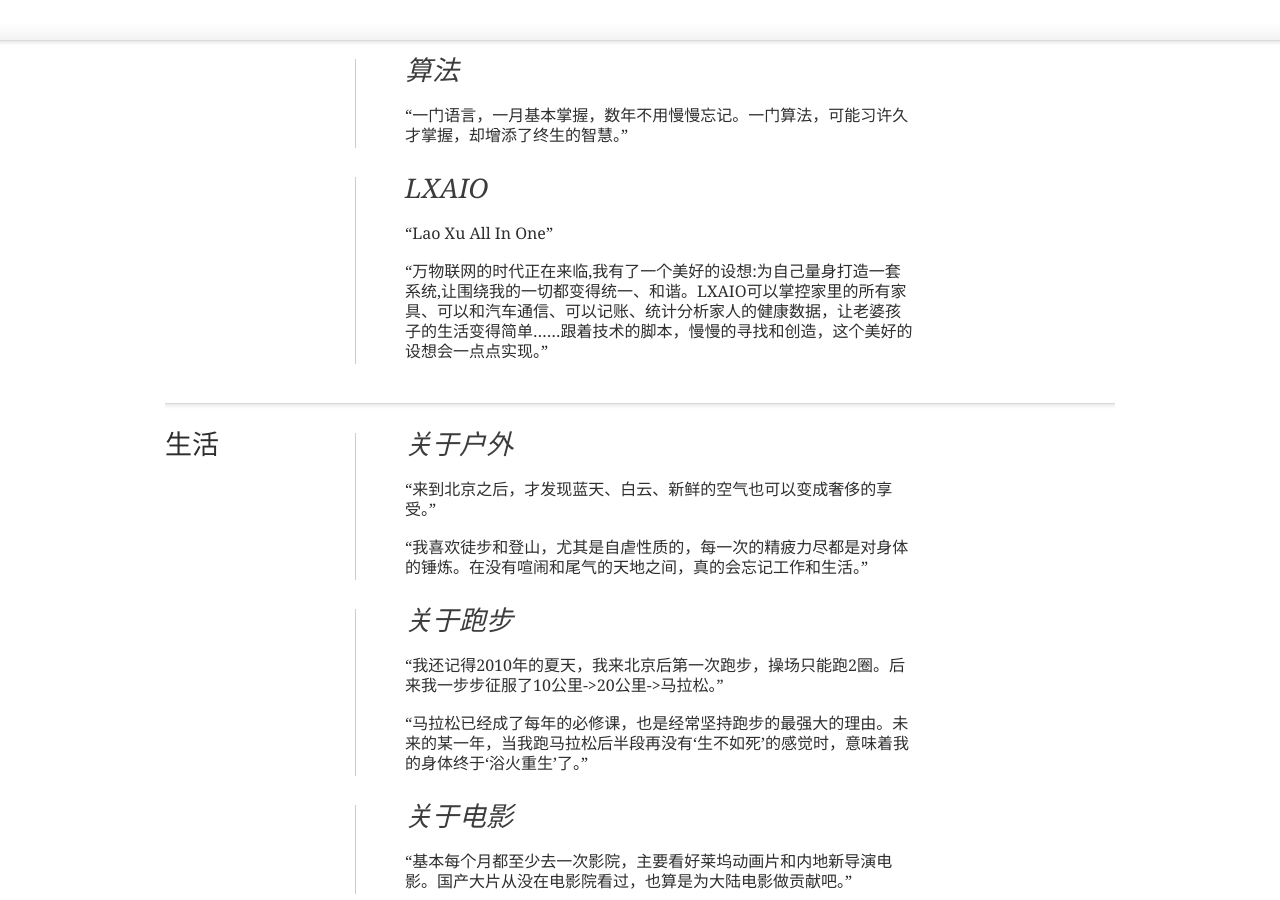
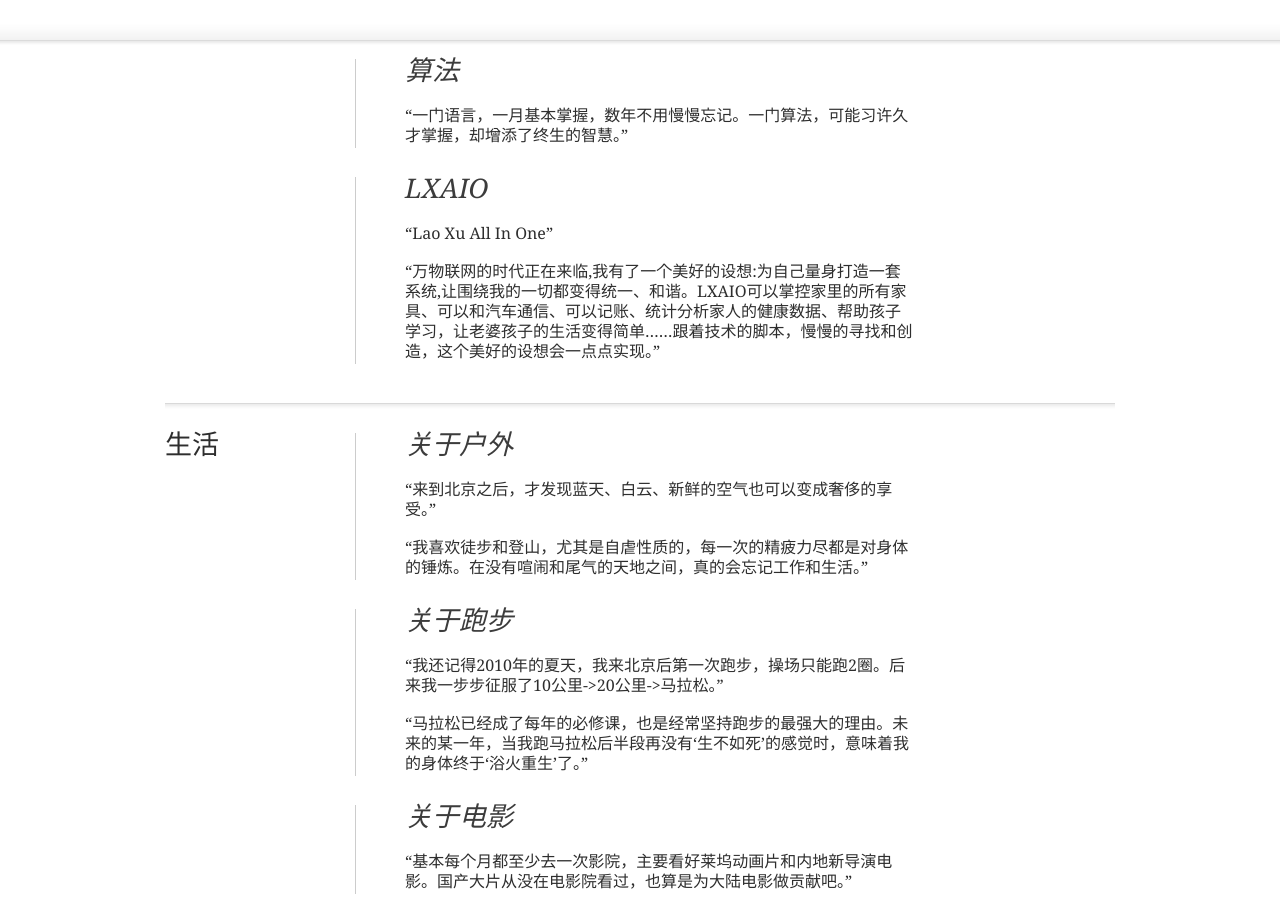
Before and after one commit to byrlx/byrlx.github.io, a Jekyll site: the page aboutme/index.html, which Jekyll copies as it is, in a window 1280 px wide and 900 px high, scrolled down 2065 px. Built offline with Jekyll 4.4.1, drawn with Linux system fonts in a browser that asks for light colours; nearby versions of some CDN libraries; Markdown is read by kramdown in place of the engine named in the settings.

Commit message:
“update”

```diff
--- a/aboutme/index.html
+++ b/aboutme/index.html
@@ -106,7 +106,7 @@
     <h3>LXAIO</h3>
     <div class="description">
 	  <p>“Lao Xu All In One”</p>
-      <p>“万物联网的时代正在来临,我有了一个美好的设想:为自己量身打造一套系统,让围绕我的一切都变得统一、和谐。LXAIO可以掌控家里的所有家具、可以和汽车通信、可以记账、统计分析家人的健康数据，让老婆孩子的生活变得简单……跟着技术的脚本，慢慢的寻找和创造，这个美好的设想会一点点实现。”</p>
+      <p>“万物联网的时代正在来临,我有了一个美好的设想:为自己量身打造一套系统,让围绕我的一切都变得统一、和谐。LXAIO可以掌控家里的所有家具、可以和汽车通信、可以记账、统计分析家人的健康数据、帮助孩子学习，让老婆孩子的生活变得简单……跟着技术的脚本，慢慢的寻找和创造，这个美好的设想会一点点实现。”</p>
     </div>
   </div>
 
```
